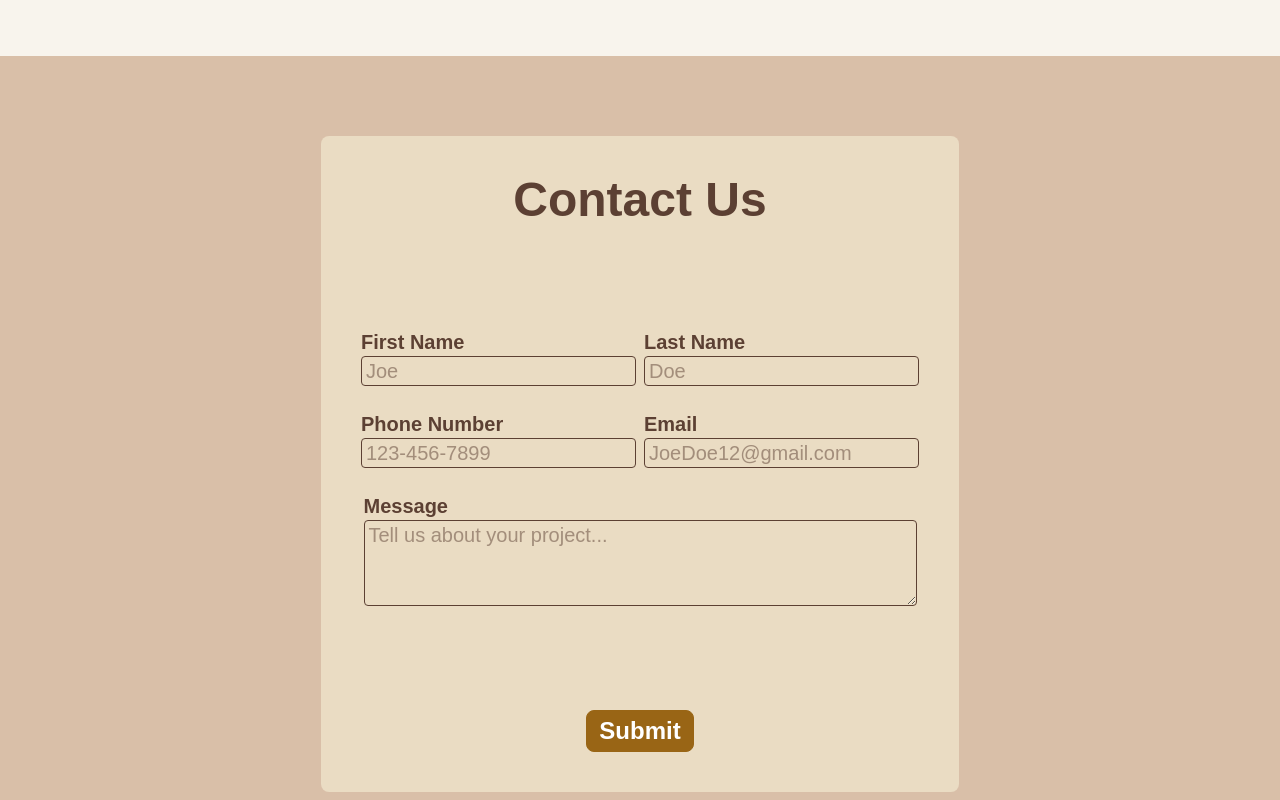
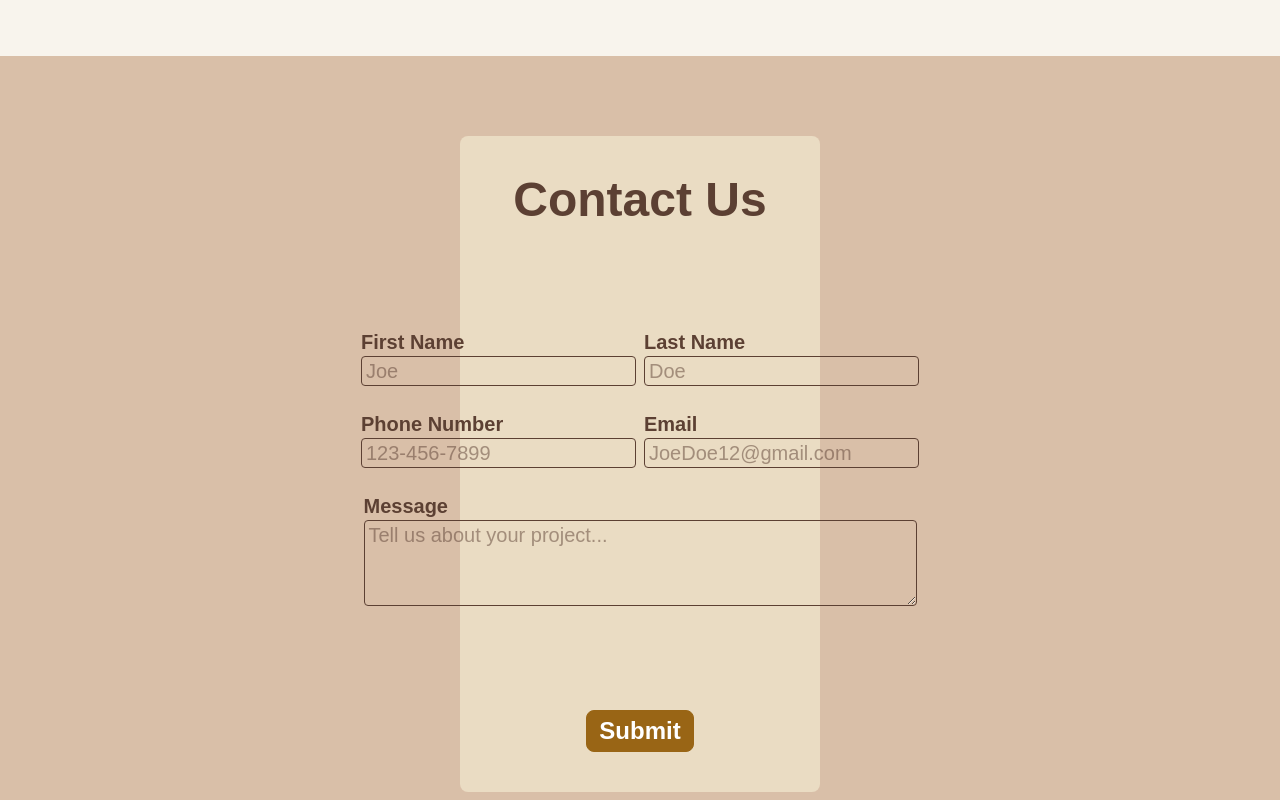
Before and after one commit to ericatwood03/Demo-Painter-Website, a React (Vite) app: page / in a window 1280 px wide. Shown: the part 3200-4000 px from the top of the page. Built offline with nearby package versions, Linux system fonts and the light colour scheme; a web font is replaced by a local one.

Commit message:
Update Contact.jsx

```diff
--- a/src/Contact.jsx
+++ b/src/Contact.jsx
@@ -4,7 +4,7 @@ function Contact({reference}) {
   return (
     <div ref={reference} className='py-20'>
         <div className='w-full flex justify-center'>
-            <form className="flex flex-col sm:text-xl px-10 items-center py-30 rounded-lg bg-[#EADCC3] gap-y-6 max-w-90 sm:max-w-full w-full sm:w-auto" action="" method='post'>
+            <form className="flex flex-col sm:text-xl px-10 items-center py-30 rounded-lg bg-[#EADCC3] gap-y-6 max-w-90 sm:max-w-auto w-full sm:w-auto" action="" method='post'>
                 <h1 className='font-extrabold text-5xl -mt-20 pb-20 text-nowrap '>Contact Us</h1>
                 <div className='flex flex-row gap-2 justify-content-center'>
                     <div className='flex flex-col'>
```
